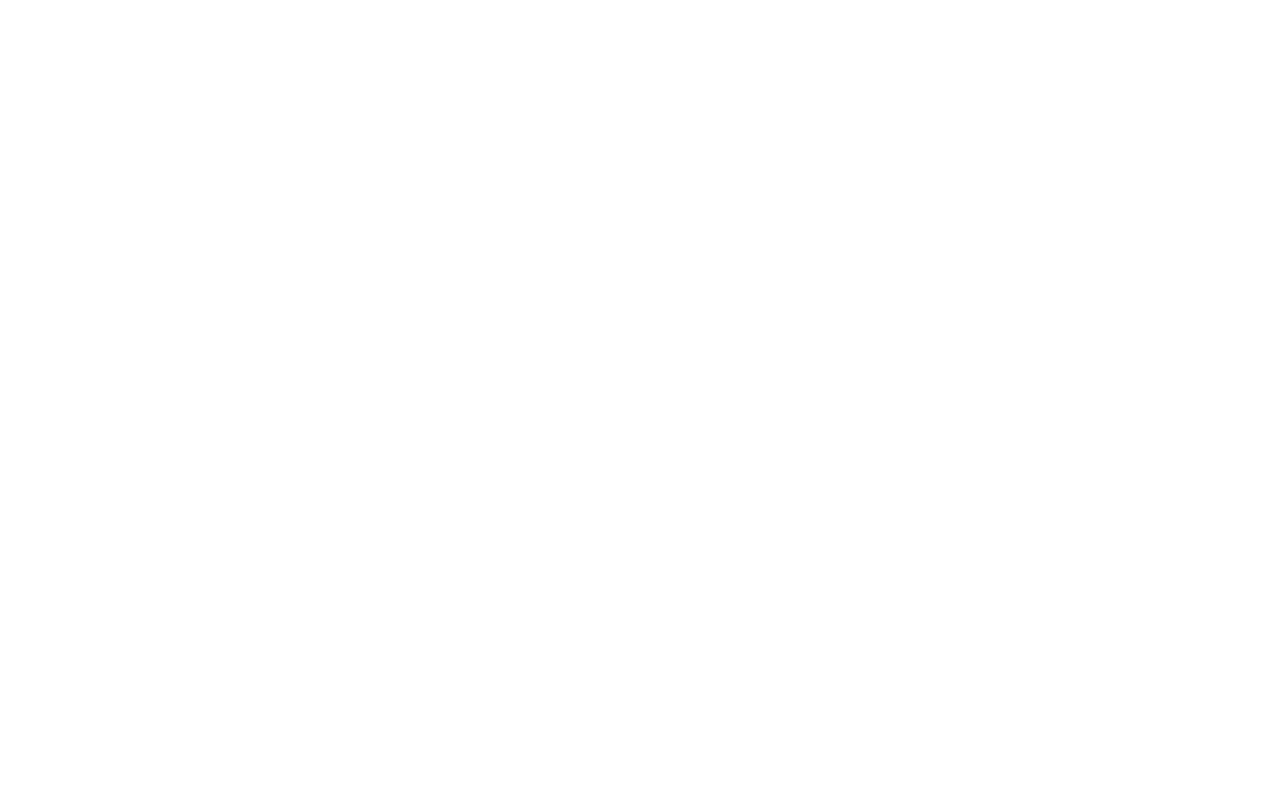
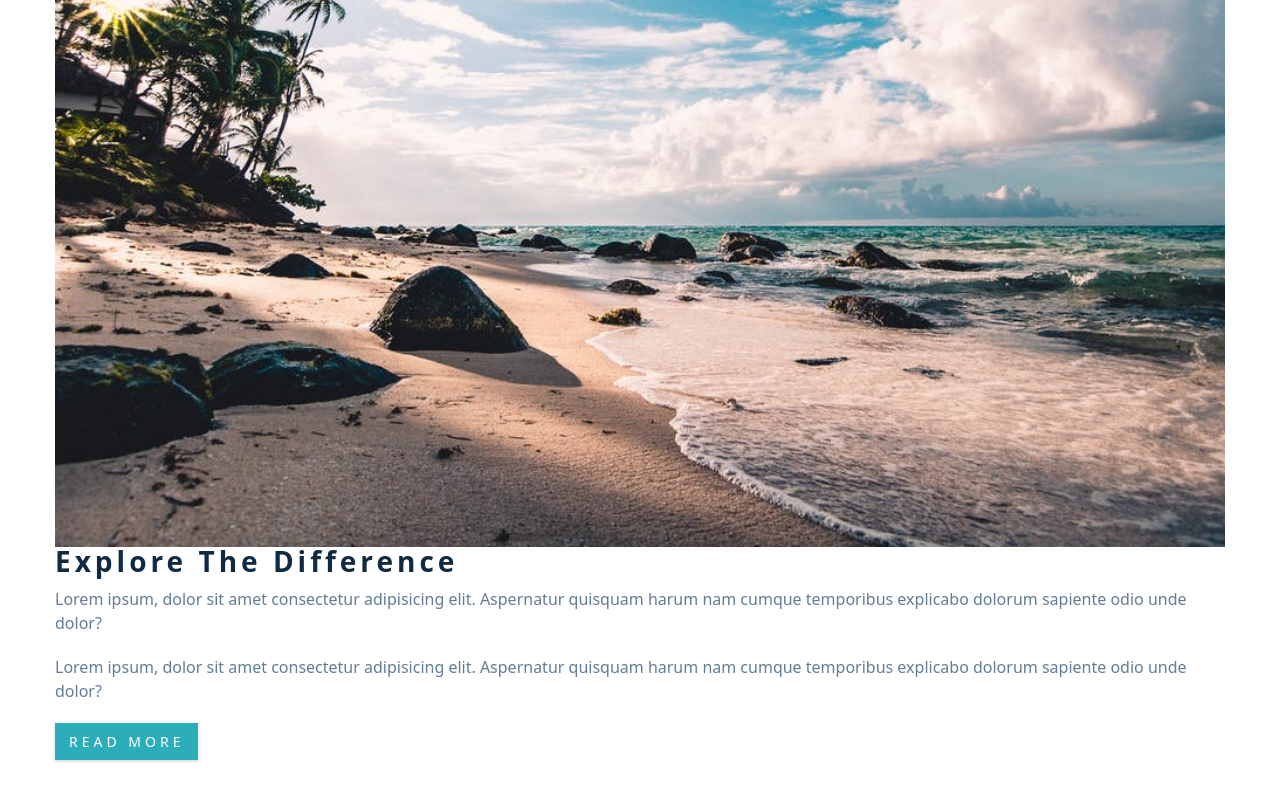
Before and after one commit to Emile0001/React-backroads-app, a React (Create React App) app: page / in a window 1280 px wide. Shown: the part 1316-2116 px from the top of the page. Before the commit the page ends 800 px from the top, so only its background shows below. Built offline with nearby package versions, Linux system fonts and the light colour scheme.

Commit message:
About Us

```diff
--- a/src/App.js
+++ b/src/App.js
@@ -2,12 +2,14 @@
 
 import { Nav } from "./components/Nav/Nav";
 import { Hero } from "./components/Hero/Hero";
+import { About } from "./components/About/About";
 
 function App() {
     return (
         <>
             <Nav></Nav>
             <Hero></Hero>
+            <About></About>
         </>
     );
 }
--- /dev/null
+++ b/src/components/About/About.css
@@ -0,0 +1,43 @@
+/*
+===============
+About
+===============
+*/
+/* section added to globals */
+/* title added to globals */
+/* section center added to globals */
+.about-img,
+.about-info {
+    margin-bottom: 2rem;
+}
+
+@media screen and (min-width: 992px) {
+    .about-center {
+        display: grid;
+        grid-template-columns: 1fr 1fr;
+        column-gap: 2rem;
+    }
+    .about-img,
+    .about-info {
+        margin-bottom: 0;
+    }
+}
+@media screen and (min-width: 1170px) {
+    .about-img::before {
+        content: "";
+        position: absolute;
+        width: 100%;
+        height: 100%;
+        border: 0.5rem solid var(--clr-primary-5);
+        box-sizing: border-box;
+        top: -1.5rem;
+        left: -1.5rem;
+    }
+
+    .about-img {
+        position: relative;
+    }
+    .about-photo {
+        position: relative;
+    }
+}
--- /dev/null
+++ b/src/components/About/About.js
@@ -0,0 +1,39 @@
+import imageAbout from "./../../images/about.jpeg";
+
+export const About = () => {
+    return (
+        <section className="section" id="about">
+            <div className="section-title">
+                <h2>
+                    about <span>us</span>
+                </h2>
+            </div>
+
+            <div className="section-center about-center">
+                <div className="about-img">
+                    <img
+                        src={imageAbout}
+                        className="about-photo"
+                        alt="awesome beach"
+                    />
+                </div>
+                <article className="about-info">
+                    <h3>explore the difference</h3>
+                    <p>
+                        Lorem ipsum, dolor sit amet consectetur adipisicing
+                        elit. Aspernatur quisquam harum nam cumque temporibus
+                        explicabo dolorum sapiente odio unde dolor?
+                    </p>
+                    <p>
+                        Lorem ipsum, dolor sit amet consectetur adipisicing
+                        elit. Aspernatur quisquam harum nam cumque temporibus
+                        explicabo dolorum sapiente odio unde dolor?
+                    </p>
+                    <a href="#" className="btn">
+                        read more
+                    </a>
+                </article>
+            </div>
+        </section>
+    );
+};
```
